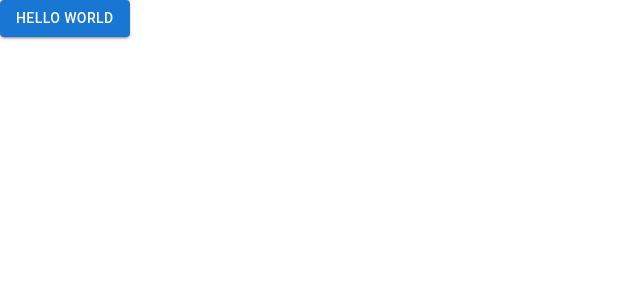
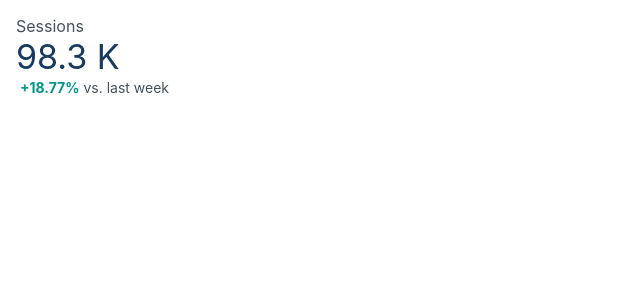
Before and after one commit to OmarThinks/Material-UI-Project, a React (Create React App) app in the folder src/: page / in a window 1280 px wide. Shown: the top 300 px of the page, without its empty margins (0-640 px from the left). Built offline with nearby package versions, Linux system fonts and the light colour scheme.

Commit message:
Theme example

```diff
--- a/src/src/App.js
+++ b/src/src/App.js
@@ -1,10 +1,82 @@
 import * as React from 'react';
-import ReactDOM from 'react-dom';
-import Button from '@mui/material/Button';
+import { Box, ThemeProvider, createTheme } from '@mui/system';
 
-function App() {
-  return <Button variant="contained">Hello World</Button>;
+
+
+
+
+
+
+
+
+
+
+
+const theme = createTheme({
+  palette: {
+    background: {
+      paper: '#fff',
+    },
+    text: {
+      primary: '#173A5E',
+      secondary: '#46505A',
+    },
+    action: {
+      active: '#001E3C',
+    },
+    success: {
+      dark: '#009688',
+    },
+  },
+});
+
+function Example() {
+  return (
+      <Box
+        sx={{
+          bgcolor: 'background.paper',
+          boxShadow: 1,
+          borderRadius: 2,
+          p: 2,
+          minWidth: 300,
+        }}
+      >
+        <Box sx={{ color: 'text.secondary' }}>Sessions</Box>
+        <Box sx={{ color: 'text.primary', fontSize: 34, fontWeight: 'medium' }}>
+          98.3 K
+        </Box>
+        <Box
+          sx={{
+            color: 'success.dark',
+            display: 'inline',
+            fontWeight: 'bold',
+            mx: 0.5,
+            fontSize: 14,
+          }}
+        >
+          +18.77%
+        </Box>
+        <Box sx={{ color: 'text.secondary', display: 'inline', fontSize: 14 }}>
+          vs. last week
+        </Box>
+      </Box>
+  );
 }
 
 
+
+
+function App() {
+  return (
+    <ThemeProvider theme={theme}>
+
+
+  <Example />
+
+  </ThemeProvider>
+  );
+}
+
+
+
 export default App;
```
